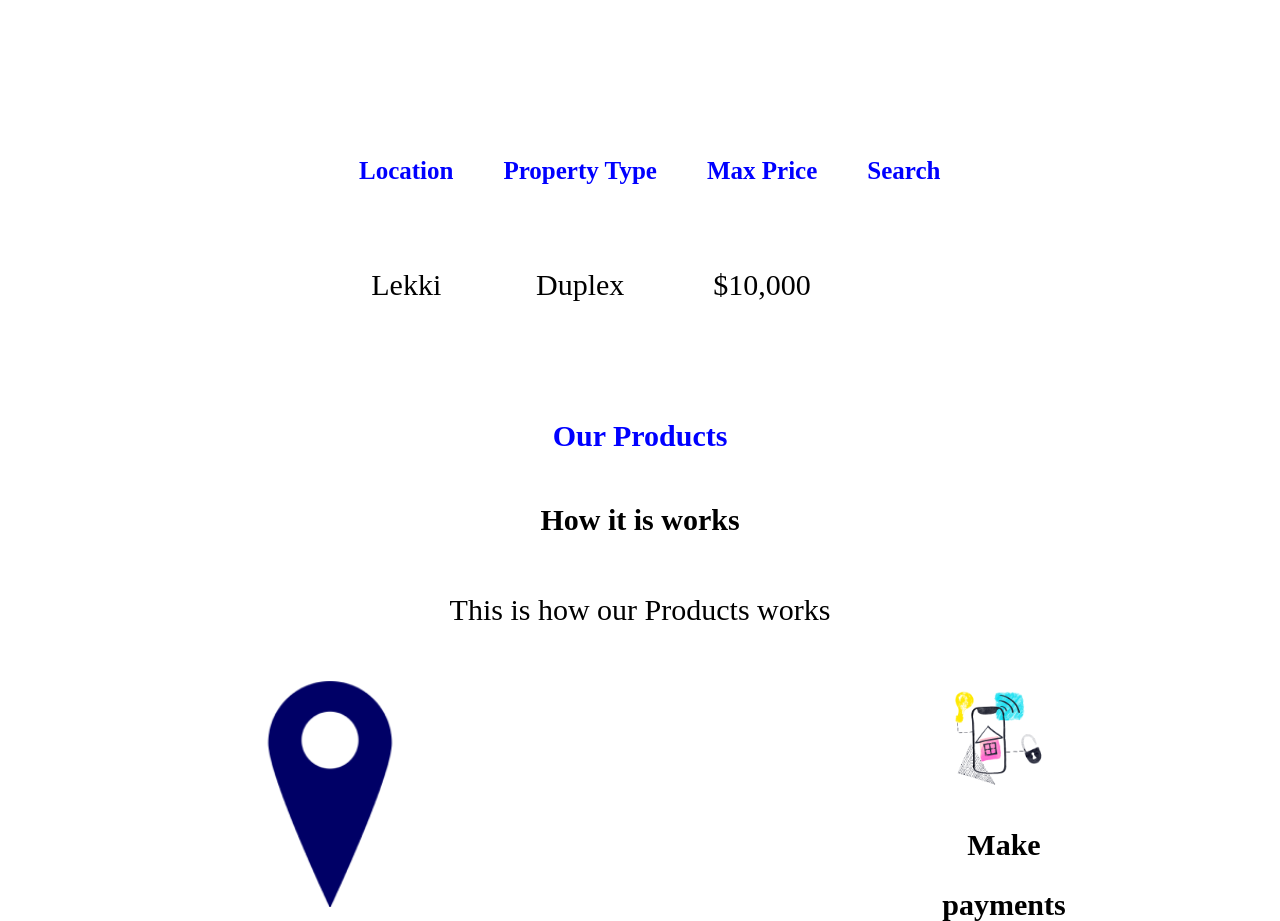
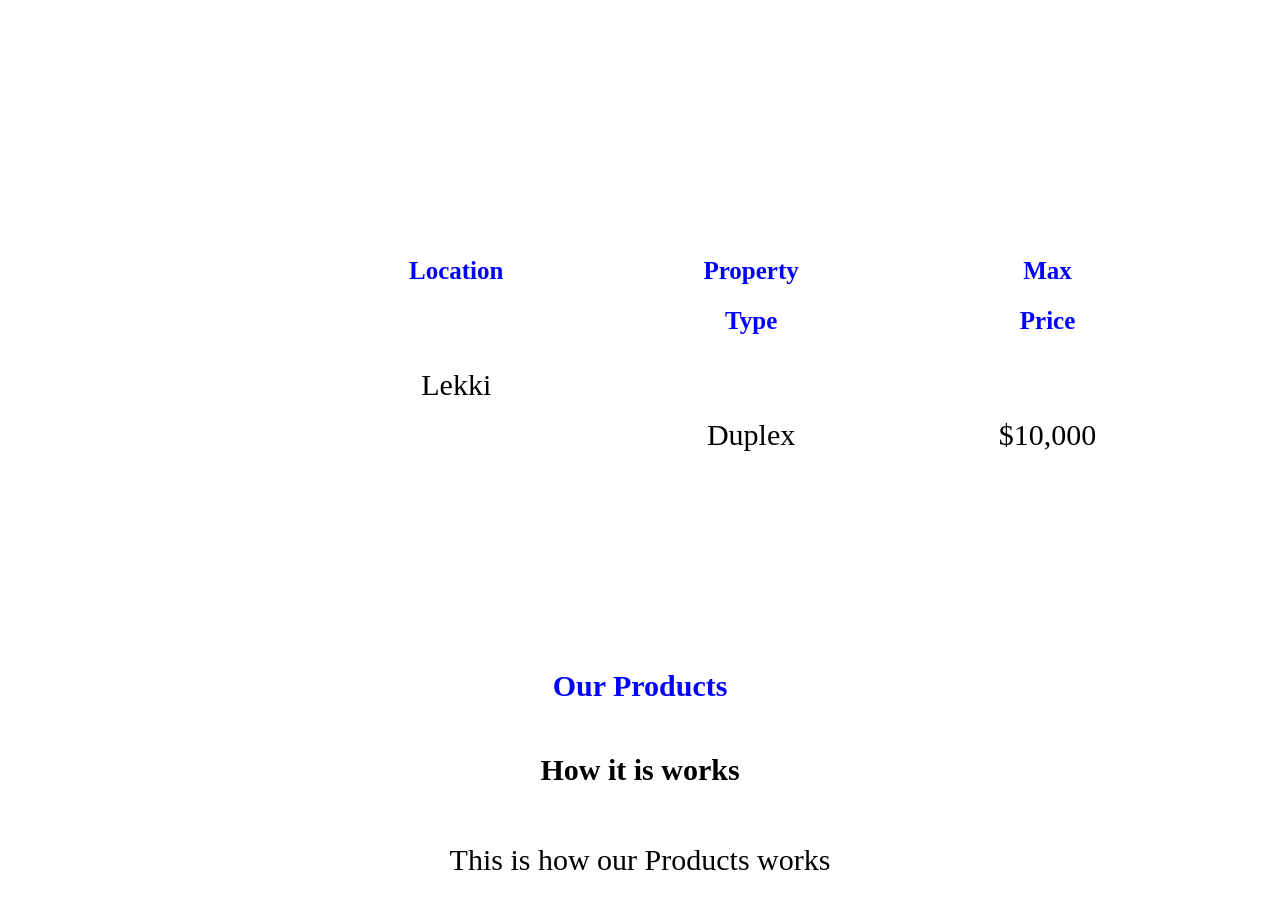
Before and after one commit to kipkemoi98/week-1-vallies-estate-independent-project, a plain HTML site: page index.html in a window 1280 px wide. Shown: the part 1112-2033 px from the top of the page. Drawn offline with Linux system fonts and the light colour scheme.

Commit message:
add css structure

```diff
--- a/index.css
+++ b/index.css
@@ -46,9 +46,14 @@
 .loca-wrapper h6{
     font-size: 25px;
     color: blue;
+
 }
 .loca-wrapper div{
-    padding-left: 50px;
+    padding-right: 300px;
+    justify-content: center;
+    padding: 100px;
+    border: 2px;flex-direction: row;
+    border-radius: 10%;
 }
 
 .our-products h1, .sub.heading h2{
--- a/index.html
+++ b/index.html
@@ -87,7 +87,7 @@
     <!--Why Choose Use-->
  <div class="choose">
         <img id="imagpalace" src="./assets/images/image 2.png" alt="">
-        <h1 id="why_choose">Why you should choose us.</h1>
+        <h1 idd="imagpalace" src="./assets/images/image 2.png" alt=""></h1>="why_choose">Why you should choose us.</h1>
         <p class="quality_lyfestiles">Create quality urban lifestyles,building stronger <br> communities</p>
         <div class="check">
             <i class="fa-solid fa-square-check"></i>World class
```
